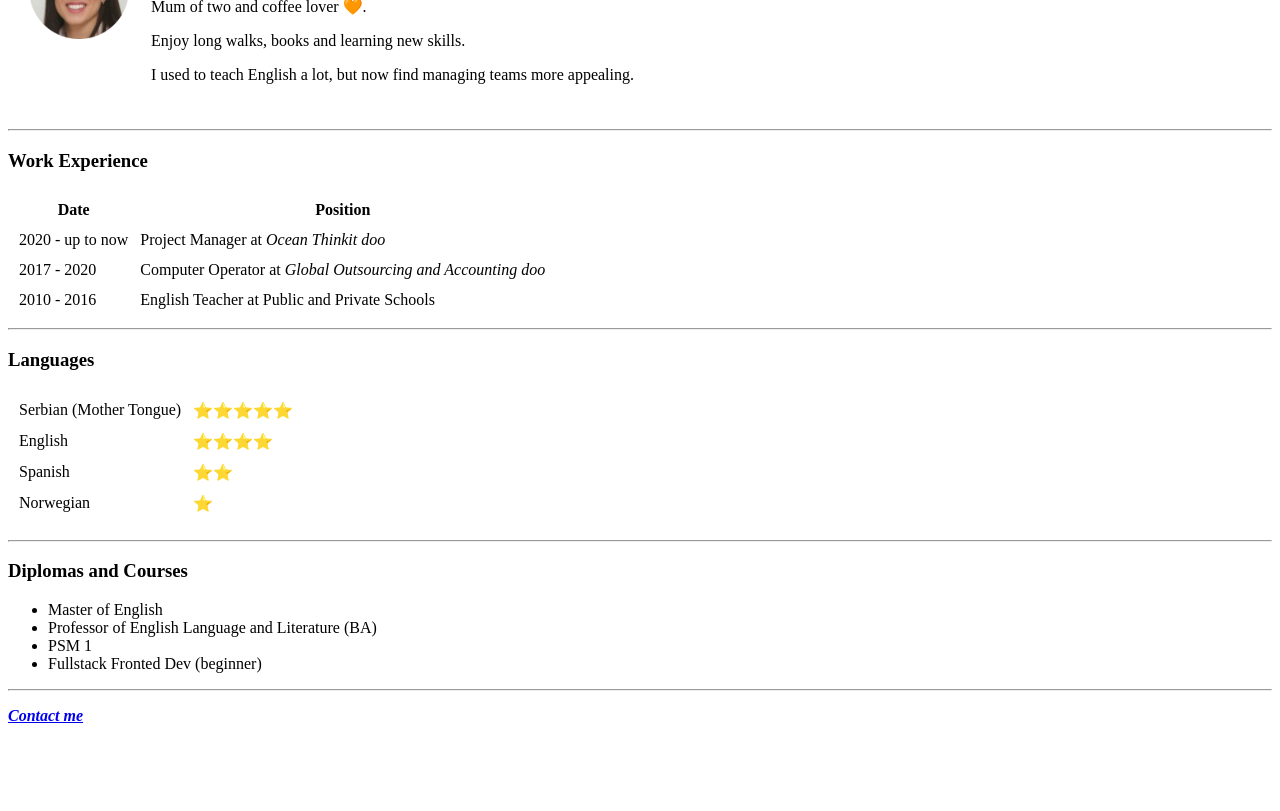
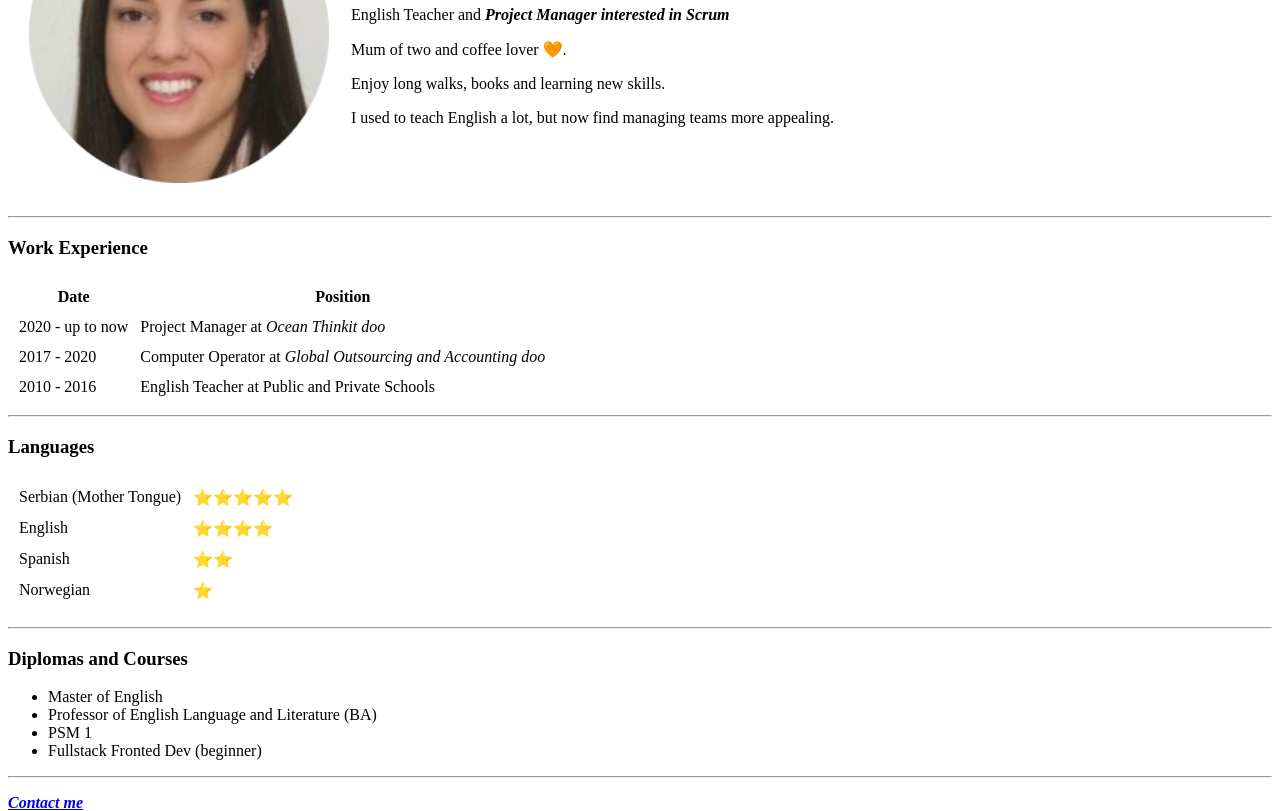
Before and after one commit to tanja3003/CV, a plain HTML site: page index.html in a window 1280 px wide. Shown: the part 146-957 px from the top of the page. Before the commit the page ends 887 px from the top, so only its background shows below. Drawn offline with Linux system fonts and the light colour scheme.

Commit message:
Update index.html

```diff
--- a/index.html
+++ b/index.html
@@ -10,7 +10,7 @@
 <body>
   <table cellspacing="20">
     <tr>
-      <td> <img src="images/image-modified.png" alt="Tanja's Profile Picture" width="100px"></td>
+      <td> <img src="images/image-modified.png" alt="Tanja's Profile Picture" width="300px"></td>
       <td>
         <h1>Tanja Dobricic</h1>
         <p>English Teacher and <em><strong>Project
```
